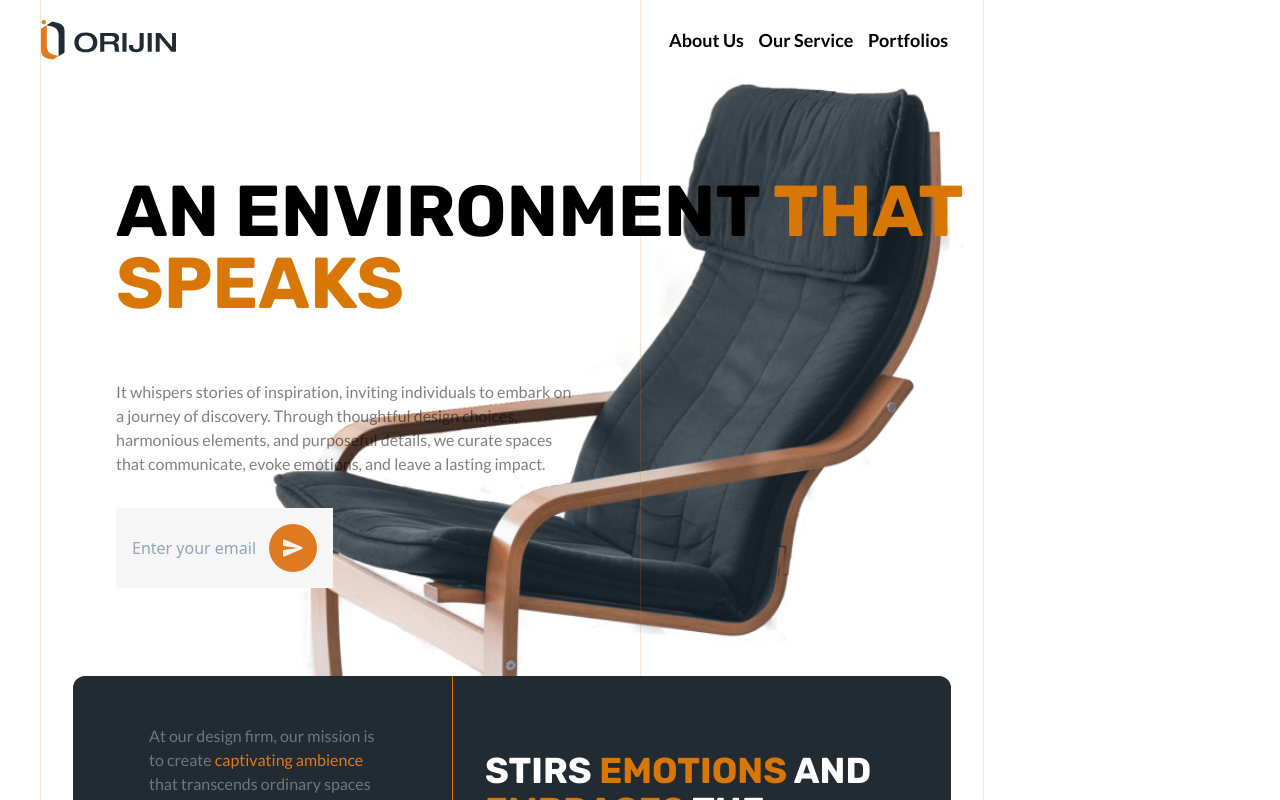
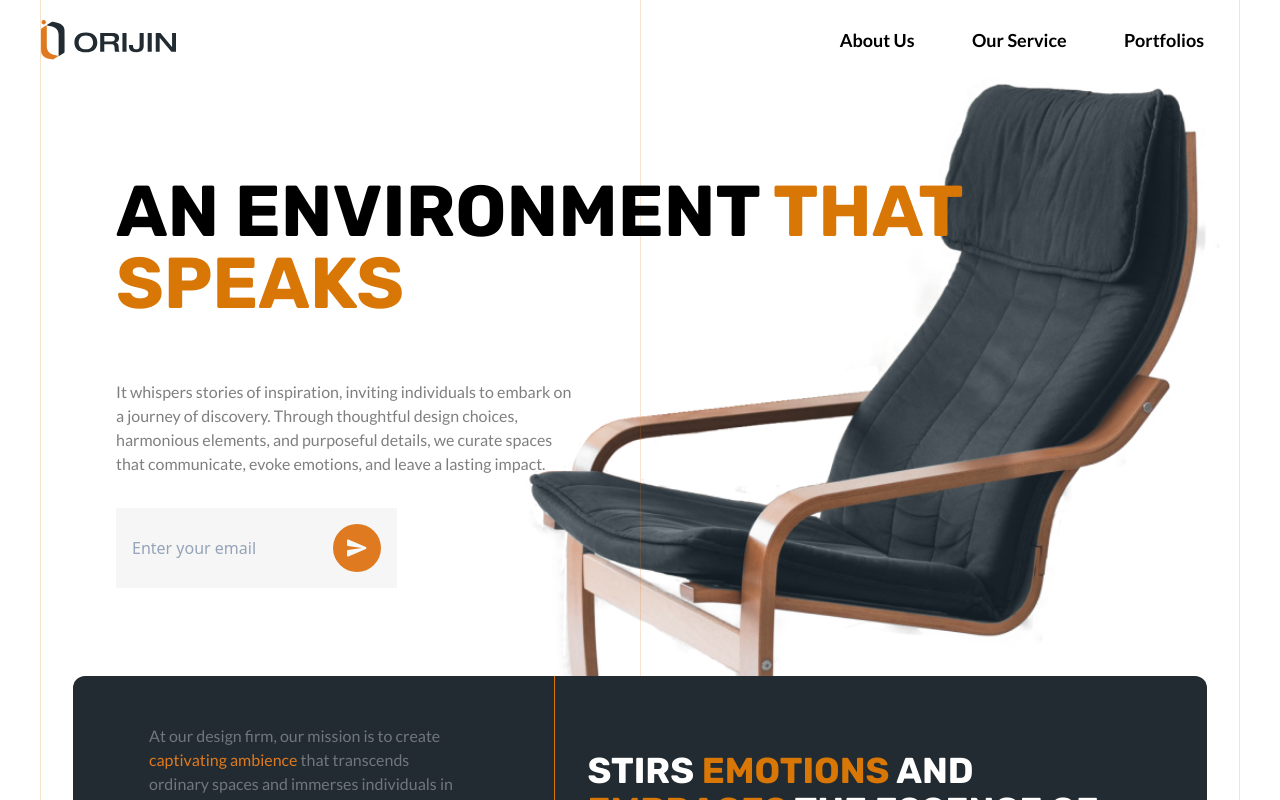
Before and after one commit to Nichristandy/Orijin, a Next.js app: page / in a window 1280 px wide. Shown: the top 800 px of the page. Built offline with nearby package versions, Linux system fonts and the light colour scheme.

Commit message:
responsive

```diff
--- a/pages/index.jsx
+++ b/pages/index.jsx
@@ -19,7 +19,7 @@ const lato = Lato({
 
 export default function Home() {
   return (
-    <div className="w-full max-w-screen-sm md:max-w-screen-lg">
+    <div className="w-full">
       <div className="w-full px-3 md:px-10 overflow-hidden md:overflow-auto">
         <div className="w-full flex flex-col bg-white border-r border-l border-amber-600 border-opacity-20">
           <div className="w-[1px] h-[1000px] bg-[#DF7A20] opacity-20 absolute left-[50%] z-0"></div>
@@ -112,7 +112,7 @@ export default function Home() {
                       </div>
                     </div>
 
-                    <div className="flex flex-row mt-8 lg:w-10/12 items-center justify-between">
+                    <div className="flex flex-row mt-8 md:w-10/12 items-center justify-between">
                       <div className="flex flex-row space-x-2">
                         <img
                           src="../arrow-orange.svg"
@@ -131,7 +131,7 @@ export default function Home() {
                   </div>
                 </div>
                 {/* sisi kanan */}
-                <div className=" flex flex-col w-full lg:w-3/5">
+                <div className=" flex flex-col w-full md:w-3/5">
                   <div className="w-full flex items-center md:justify-normal px-[30px] pt-[60px] pb-[30px] md:pl-8 md:pr-12 md:py-[75px] border-b border-b-amber-600">
                     <h1
                       className={`w-[95%] md:w-full uppercase font-bold text-lg md:text-4xl font-rubik text-white ${rubik.className}`}
```
